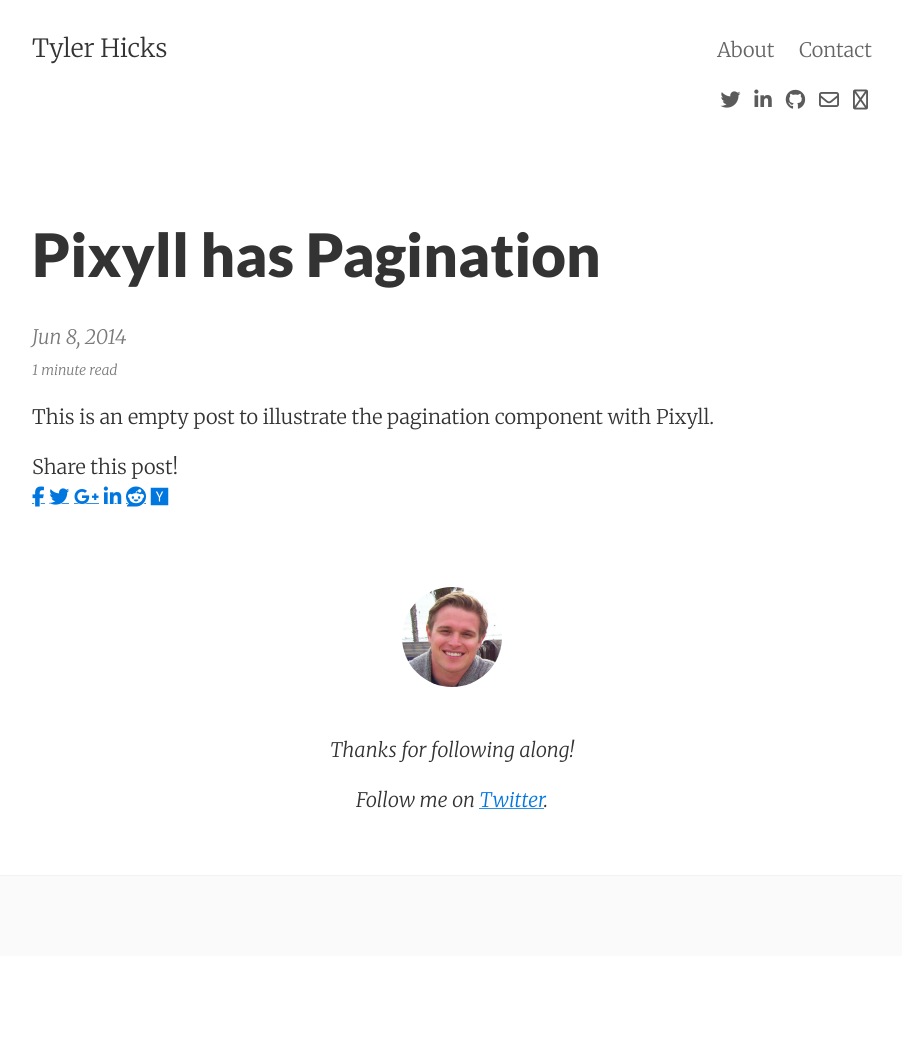
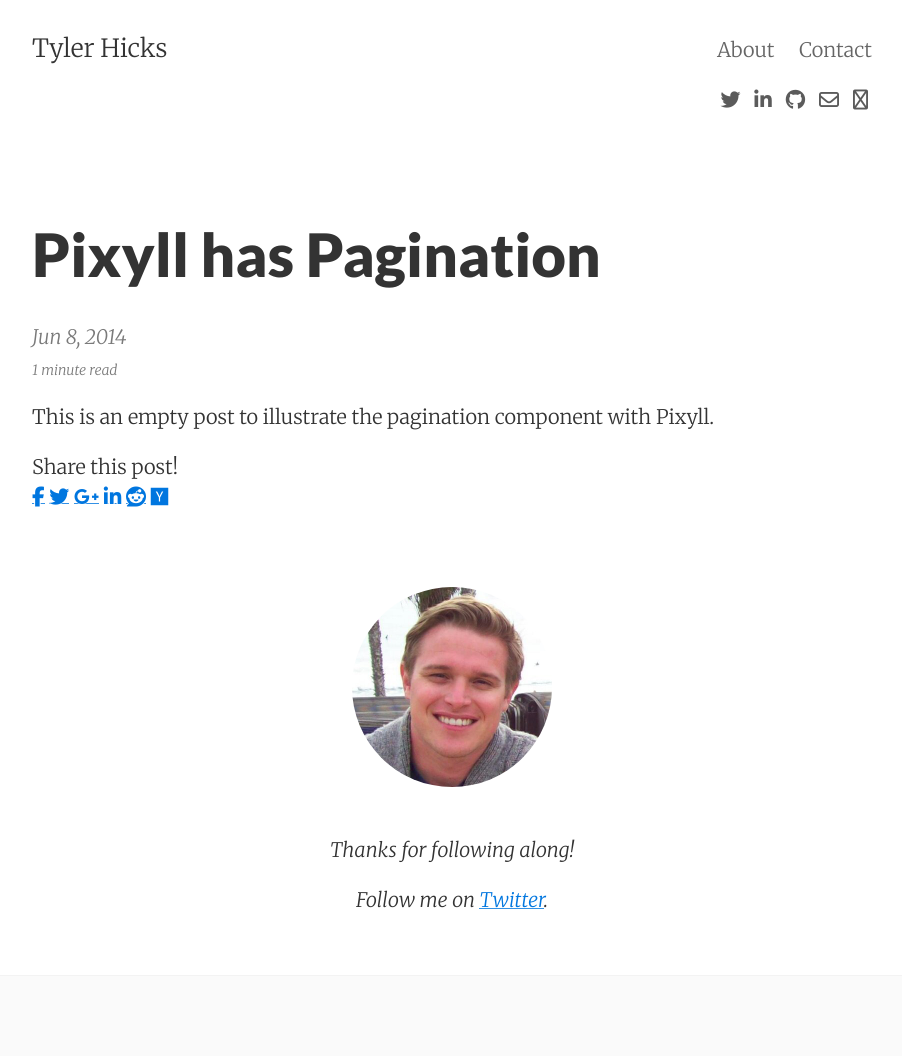
Before and after one commit to tyhicks/tyhicks.github.io, a Jekyll site: the page built from _posts/2014-06-08-pixyll-has-pagination.md, in a window 1280 px wide. Shown: the whole page, without its empty margins (188-1090 px from the left). Built offline with Jekyll 4.4.1, drawn with Linux system fonts in a browser that asks for light colours; nearby versions of some CDN libraries; comment, search, counter and statistics services are not loaded; before the commit the page ends 956 px from its top, so only the background shows below that.

Commit message:
Increase footer avatar size
Signed-off-by: Tyler Hicks <tyhicks@tyhicks.net>

```diff
--- a/_sass/_posts.scss
+++ b/_sass/_posts.scss
@@ -29,7 +29,7 @@
 
 .post-footer .avatar {
   margin: 2rem 0;
-  width: 100px;
+  width: 200px;
   border-radius: 50%;
 }
 
```
